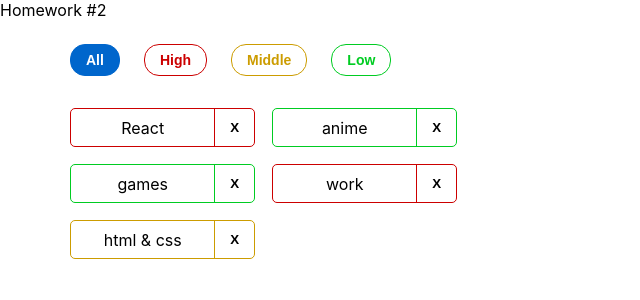
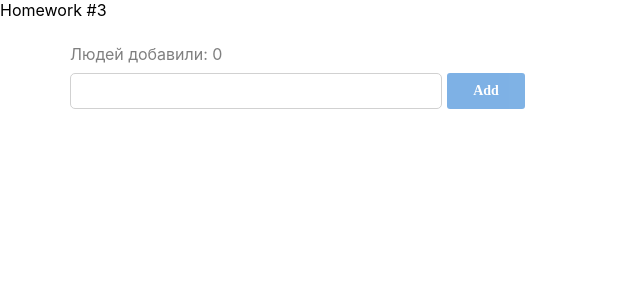
Before and after one commit to Dimaer77/chat-home-work, a React (Create React App) app: page / in a window 1280 px wide. Shown: the top 300 px of the page, without its empty margins (0-640 px from the left). Built offline with nearby package versions, Linux system fonts and the light colour scheme.

Commit message:
completed hw03

```diff
--- a/src/s1-main/App.tsx
+++ b/src/s1-main/App.tsx
@@ -2,14 +2,15 @@
 import s from "./App.module.css";
 import HW1 from "../s2-homeworks/hw01/HW1";
 import HW2 from "../s2-homeworks/hw02/HW2";
+import HW3 from "../s2-homeworks/hw03/HW3";
 
 function App() {
   return (
     <div className={s.App}>
       {/* <HW1/> */}
       {/*раскомментировать по ходу выполнения*/}
-      <HW2 />
-      {/*<HW3/>*/}
+      {/* <HW2 /> */}
+      <HW3 />
       {/*<HW4/>*/}
 
       {/*при выполнении дз 5 и более - закомментировать здесь дз 1-4, так как они есть внутри дз 5*/}
--- a/src/s2-homeworks/hw03/Greeting.module.css
+++ b/src/s2-homeworks/hw03/Greeting.module.css
@@ -1,35 +1,80 @@
-.greetingForm {
-}
+.greetingForm {}
 
 .inputAndButtonContainer {
+    display: flex;
 }
 
 .error {
+    color: rgba(204, 0, 0, 1);
+
 }
 
 .input {
+    border: 1px rgba(209, 209, 209, 1) solid;
+    height: 36px;
+    width: 372px;
+    border-radius: 5px;
+    box-sizing: border-box;
+    padding-left: 12px;
 }
 
-.input:focus {
-}
+.input:focus {}
 
 .errorInput {
+    border: 1px rgba(204, 0, 0, 1) solid;
+    height: 36px;
+    width: 372px;
+    border-radius: 5px;
 }
 
 .button {
+    padding: 0;
+    border: none;
+    font: inherit;
+    color: inherit;
+    background-color: transparent;
+    border-radius: 3px;
+    height: 36px;
+    width: 78px;
+    margin-left: 5px;
+    font-family: 'Montserrat';
+    font-style: normal;
+    font-weight: 600;
+    font-size: 14px;
+    line-height: 20px;
+    color: white;
+    background: #0066CC;
 }
 
 .button:focus {
+
+    border-radius: 5;
+    background-color: blue;
+    cursor: pointer;
 }
 
 .button:active {
+    opacity: 0.8;
+}
+
+.button:hover {
+    cursor: pointer;
 }
 
 .button:disabled {
+    opacity: 0.5;
 }
 
 .text {
+    color: rgba(0, 0, 0, 0.5);
+    margin-bottom: 9px;
 }
 
 .greeting {
+    color: rgba(0, 0, 0, 1);
+    font-weight: 500;
+    font-size: 14px;
+    line-height: 17px;
+    margin-top: 10px;
+
 }
--- a/src/s2-homeworks/hw03/Greeting.tsx
+++ b/src/s2-homeworks/hw03/Greeting.tsx
@@ -1,16 +1,16 @@
-import React, {ChangeEvent, KeyboardEvent} from 'react'
-import s from './Greeting.module.css'
+import React, { ChangeEvent, KeyboardEvent } from "react";
+import s from "./Greeting.module.css";
 
 type GreetingPropsType = {
-    name: any // need to fix any
-    setNameCallback: any // need to fix any
-    addUser: any // need to fix any
-    onBlur: any // need to fix any
-    onEnter: any // need to fix any
-    error: any // need to fix any
-    totalUsers: any // need to fix any
-    lastUserName?: any // need to fix any
-}
+  name: string; // need to fix any
+  setNameCallback: (e: ChangeEvent<HTMLInputElement>) => void; // need to fix any
+  addUser: () => void; // need to fix any
+  onBlur: () => void; // need to fix any
+  onEnter: (e: KeyboardEvent<HTMLInputElement>) => void; // need to fix any
+  error: string; // need to fix any
+  totalUsers: number; // need to fix any
+  lastUserName?: string ; // need to fix any
+};
 
 // презентационная компонента (для верстальщика)
 const Greeting: React.FC<GreetingPropsType> = (
@@ -25,49 +25,47 @@
     lastUserName,
   } // деструктуризация пропсов
 ) => {
-    const inputClass = s.errorInput // need to fix with (?:)
+  const inputClass = error ? s.errorInput : s.input; // need to fix with (?:)
 
   return (
-        <div id={'hw3-form'} className={s.greetingForm}>
+    <div id={"hw3-form"} className={s.greetingForm}>
       <div className={s.text}>
-                {'Людей добавили: '}
-                <span id={'hw3-users-total'}>
-                    {totalUsers}
-                </span>
+        {"Людей добавили: "}
+        <span id={"hw3-users-total"}>{totalUsers}</span>
       </div>
 
       <div className={s.inputAndButtonContainer}>
         <div>
           <input
-                        id={'hw3-input'}
+            id={"hw3-input"}
             value={name}
             onChange={setNameCallback}
             className={inputClass}
             onKeyDown={onEnter}
             onBlur={onBlur}
           />
-                    <div id={'hw3-error'} className={s.error}>
+          <div id={"hw3-error"} className={s.error}>
             {error}
           </div>
         </div>
 
         <button
-                    id={'hw3-button'}
+          id={"hw3-button"}
           onClick={addUser}
           className={s.button}
           disabled={!name.trim()}
         >
-                    add
+          Add
         </button>
       </div>
 
       {lastUserName && (
         <div className={s.greeting}>
-                    Привет <span id={'hw3-last-user'}>{lastUserName}</span>!
+          Привет <span id={"hw3-last-user"}>{lastUserName}</span>!
         </div>
       )}
     </div>
-    )
-}
+  );
+};
 
-export default Greeting
+export default Greeting;
--- a/src/s2-homeworks/hw03/GreetingContainer.tsx
+++ b/src/s2-homeworks/hw03/GreetingContainer.tsx
@@ -1,21 +1,47 @@
-import React, { ChangeEvent, KeyboardEvent, useState } from 'react'
-import Greeting from './Greeting'
-import { UserType } from './HW3'
+import React, { ChangeEvent, KeyboardEvent, useState } from "react";
+import Greeting from "./Greeting";
+import { UserType } from "./HW3";
 
 type GreetingContainerPropsType = {
-    users: any // need to fix any
-    addUserCallback: any // need to fix any
+  users: UserType[]; // need to fix any
+  addUserCallback: (name: string) => void; // need to fix any
+};
+
+export const pureAddUser = (
+  name: string,
+  setError: (errorMessage: string) => void,
+  setName: (name: string) => void,
+  addUserCallback: (name: string) => void
+) => {
+  if (!name.trim()) {
+    setError("Ошибка! Введите имя!");
+  } else {
+    addUserCallback(name);
+    setName("");
   }
 
-export const pureAddUser = (name: any, setError: any, setName: any, addUserCallback: any) => {
   // если имя пустое - показать ошибку, иначе - добавить юзера и очистить инпут
+};
+
+export const pureOnBlur = (
+  name: string,
+  setError: (errorMes: string) => void
+) => {
+  if (!name.trim()) {
+    setError("Ошибка! Введите имя!");
+  } else setError("");
+
+  // если имя пустое - показать ошибку
+};
+
+export const pureOnEnter = (
+  e: KeyboardEvent<HTMLInputElement>,
+  addUser: () => void
+) => {
+  if (e.key === "Enter") {
+    addUser();
   }
-
-export const pureOnBlur = (name: any, setError: any) => { // если имя пустое - показать ошибку
-}
-
-export const pureOnEnter = (e: any, addUser: any) => { // если нажата кнопка Enter - добавить
-}
+};
 
 // более простой и понятный для новичков
 // function GreetingContainer(props: GreetingPropsType) {
@@ -26,28 +52,29 @@
   addUserCallback,
 }) => {
   // деструктуризация пропсов
-    const [name, setName] = useState<any>('') // need to fix any
-    const [error, setError] = useState<any>('') // need to fix any
+  const [name, setName] = useState<string>(""); // need to fix any
+  const [error, setError] = useState<string>(""); // need to fix any
 
-    const setNameCallback = (e: any) => { // need to fix any
-        setName('some name') // need to fix
+  const setNameCallback = (e: ChangeEvent<HTMLInputElement>) => {
+    // need to fix any
+    setName(e.currentTarget.value); // need to fix
 
-        error && setError('')
-    }
+    // error && setError("");
+  };
   const addUser = () => {
-        pureAddUser(name, setError, setName, addUserCallback)
-    }
+    pureAddUser(name, setError, setName, addUserCallback);
+  };
 
   const onBlur = () => {
-        pureOnBlur(name, setError)
-    }
+    pureOnBlur(name, setError);
+  };
 
-    const onEnter = (e: any) => {
-        pureOnEnter(e, addUser)
-    }
+  const onEnter = (e: KeyboardEvent<HTMLInputElement>) => {
+    pureOnEnter(e, addUser);
+  };
 
-    const totalUsers = 0 // need to fix
-    const lastUserName = 'some name' // need to fix
+  const totalUsers = users.length; // need to fix
+  const lastUserName = users.length > 0 ? users[users.length - 1].name : ""; // need to fix
 
   return (
     <Greeting
@@ -60,7 +87,7 @@
       totalUsers={totalUsers}
       lastUserName={lastUserName}
     />
-    )
-}
+  );
+};
 
-export default GreetingContainer
+export default GreetingContainer;
--- a/src/s2-homeworks/hw03/HW3.tsx
+++ b/src/s2-homeworks/hw03/HW3.tsx
@@ -1,7 +1,7 @@
-import React, { useState } from 'react'
-import { v1 } from 'uuid'
-import s2 from '../../s1-main/App.module.css'
-import GreetingContainer from './GreetingContainer'
+import React, { useState } from "react";
+import { v1 } from "uuid";
+import s2 from "../../s1-main/App.module.css";
+import GreetingContainer from "./GreetingContainer";
 
 /*
  * 1 - описать тип UserType
@@ -19,36 +19,41 @@
 
 // types
 export type UserType = {
-    _id: any // need to fix any
-    name: any // need to fix any
-}
+  _id: string; // need to fix any
+  name: string; // need to fix any
+};
 
-export const pureAddUserCallback = (name: any, setUsers: any, users: any) => { // need to fix any
-    const user = { // need to fix
-    }
-    setUsers([...users, user])
-}
+export const pureAddUserCallback = (
+  name: string,
+  setUsers: (users: UserType[]) => void,
+  users: UserType[]
+) => {
+  // need to fix any
+  const user = {
+    _id: v1(),
+    name,
+  };
+  setUsers([...users, user]);
+};
 
 const HW3 = () => {
-    const [users, setUsers] = useState<any>([]) // need to fix any
+  const [users, setUsers] = useState<Array<UserType>>([]); // need to fix any
 
-    const addUserCallback = (name: any) => { // need to fix any
-        pureAddUserCallback(name, setUsers, users)
-    }
-
+  const addUserCallback = (name: string) => {
+    // need to fix any
+    pureAddUserCallback(name, setUsers, users);
+  };
+  console.log(users);
   return (
-        <div id={'hw3'}>
+    <div id={"hw3"}>
       <div className={s2.hwTitle}>Homework #3</div>
       {/*для автоматической проверки дз (не менять)*/}
 
       <div className={s2.hw}>
-                <GreetingContainer
-                    users={users}
-                    addUserCallback={addUserCallback}
-                />
+        <GreetingContainer users={users} addUserCallback={addUserCallback} />
       </div>
     </div>
-    )
-}
+  );
+};
 
-export default HW3
+export default HW3;
```
Lines whose indentation alone changed are shown as unchanged.
